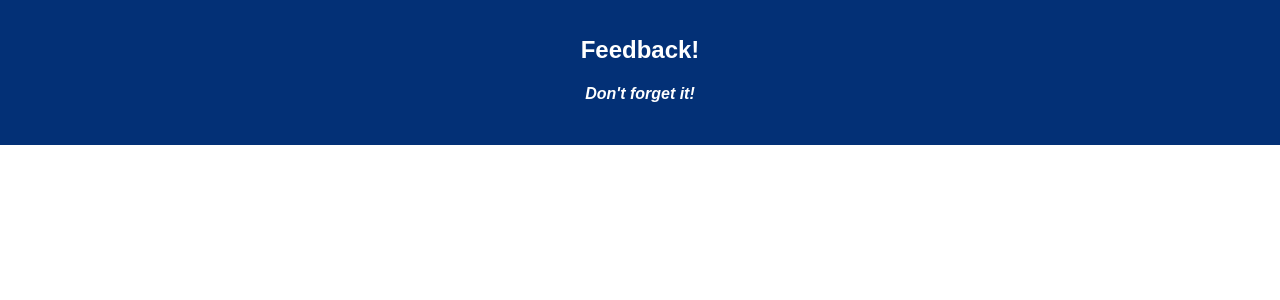
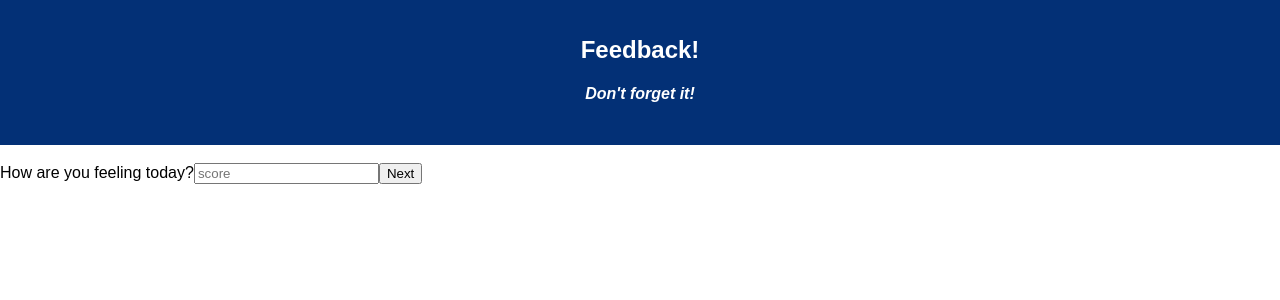
Before and after one commit to DerekBoat/Redux-feedback-loops, a React (Create React App) app: page /#/ in a window 1280 px wide. Shown: the top 300 px of the page. Built offline with nearby package versions, Linux system fonts and the light colour scheme.

Commit message:
added first reducer for feeling

```diff
--- a/src/components/App/App.js
+++ b/src/components/App/App.js
@@ -1,5 +1,4 @@
 import React, { Component } from 'react';
-import axios from 'axios';
 import './App.css';
 import { connect } from 'react-redux';
 import { HashRouter as Router, Route, Link } from 'react-router-dom';
@@ -26,6 +25,7 @@ class App extends Component {
           </header>
           <br />
         </div>
+        <Feeling />
       </Router>
     );
   }
--- /dev/null
+++ b/src/components/Feeling/Feeling.js
@@ -0,0 +1,42 @@
+import React, { Component } from 'react';
+import { connect } from 'react-redux';
+
+class Feeling extends Component {
+
+    state = {
+        feelingScore: 0
+    }
+
+    feelingHandler = (event) => {
+        this.setState({
+            feelingScore: event.target.value
+        })
+    }
+
+    handleClick = () => {
+        this.props.dispatch({
+            type: 'FEELING',
+            payload: this.state.feelingScore
+          })
+    }
+    // componentDidMount = () => {
+    //     // event.preventDefault();
+    //     // this.getPizza();
+    //     console.log('in Feeling');
+    // }
+
+    render() {
+        return (
+            <>
+                How are you feeling today?
+            <input onChange={this.feelingHandler} type="number" placeholder="score"/>
+                <button onClick={this.handleClick}>Next</button>
+            </>
+        )
+    }
+}
+const putReduxStateOnProps = (reduxState) => ({
+    reduxState
+});
+
+export default connect(putReduxStateOnProps)(Feeling);
--- a/src/index.js
+++ b/src/index.js
@@ -7,7 +7,13 @@ import { createStore, combineReducers, applyMiddleware } from 'redux';
 import { Provider } from 'react-redux';
 import logger from 'redux-logger';
 
-
+const feelingReducer = (state = 0, action) => {
+    if(action.type==='PIZZA'){
+        console.log('in feelingReducer', action.payload);
+        return action.payload;
+    }
+return state;
+}
 
 
 
@@ -15,6 +21,7 @@ import logger from 'redux-logger';
 
 const storeInstance = createStore(
     combineReducers({
+        feelingReducer
     }),
     applyMiddleware(logger)
 );
```
Also changed, not shown: src/components/App/Feeling/Feeling.js (deleted).
